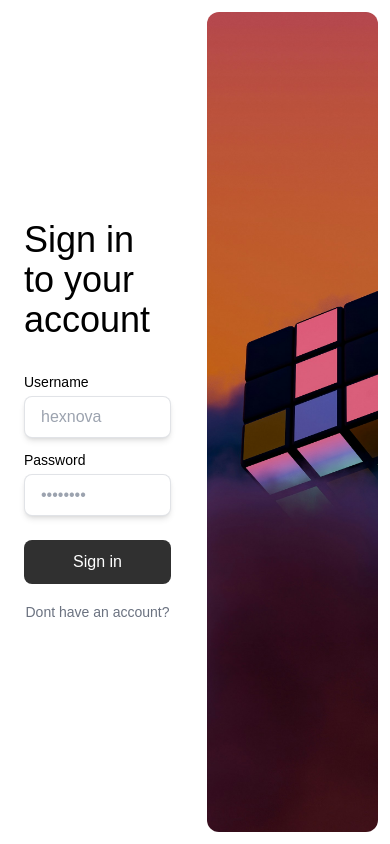
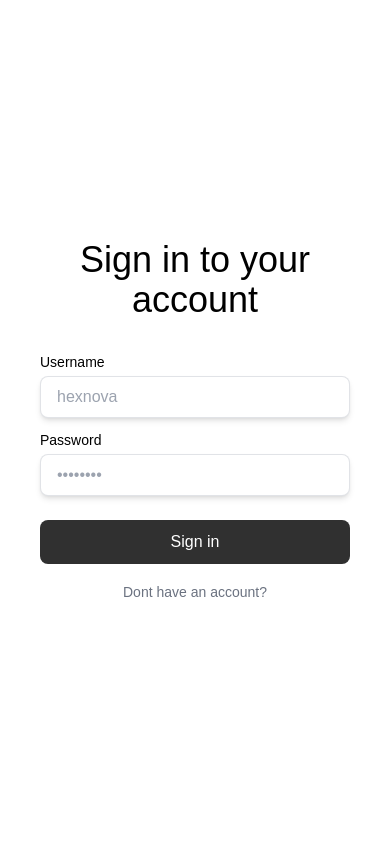
Before and after one commit to mohithingorani/2D-METAVERSE, a React (Vite) app in the folder frontend/: page /signin in a window 390 px wide. Built offline with nearby package versions, Linux system fonts and the light colour scheme; a web font is replaced by a local one.

Commit message:
made frontend auth pages responsive

```diff
--- a/frontend/src/components/Signin.tsx
+++ b/frontend/src/components/Signin.tsx
@@ -1,4 +1,4 @@
-import { useEffect, useState } from "react";
+import { useState } from "react";
 import axios from "axios";
 import cube from "../assets/cube.jpg";
 import { Link, useNavigate } from "react-router-dom";
@@ -36,29 +36,30 @@ export default function Signin() {
     return;
   }
   return (
-    <div className="grid grid-cols-4">
+    <div className="grid grid-cols-1 md:grid-cols-4 min-h-screen">
       {loading && (
-        <div className="absolute bg-white/5 flex w-full h-full justify-center items-center">
+        <div className="fixed inset-0 bg-white/5 flex justify-center items-center z-50">
           <Loader size={40} />
         </div>
       )}
-      <div className="col-span-2 ">
-        <div className="flex h-full justify-center items-center font-google">
-          <div className="px-6 py-4   ">
-            <div className="pb-8 font-normal text-4xl ">
+
+      <div className="col-span-1 md:col-span-2">
+        <div className="flex h-full justify-center items-center font-google px-4">
+          <div className="px-6 py-4 w-full max-w-md">
+            <div className="pb-8 font-normal text-4xl text-center md:text-left">
               Sign in to your account
             </div>
+
             <div className="mb-3">
               <div className="text-sm">Username</div>
               <input
-                onChange={(e) => {
-                  setUsername(e.target.value);
-                }}
+                onChange={(e) => setUsername(e.target.value)}
                 type="text"
                 className="w-full px-4 py-2 shadow-md rounded-lg outline-none border border-gray-400/30 mt-1"
                 placeholder="hexnova"
               />
             </div>
+
             <div>
               <div className="text-sm">Password</div>
               <input
@@ -68,15 +69,17 @@ export default function Signin() {
                 placeholder="••••••••"
               />
             </div>
+
             <div className="pt-6 flex justify-center">
               <button
                 onClick={signin}
-                className="bg-[#303030] w-full hover:bg-white transition duration-300 hover:delay-75 border-2 border-transparent hover:text-[#303030] hover:border-2 hover:border-[#303030] py-2 text-white rounded-lg font-medium"
+                className="bg-[#303030] w-full hover:bg-white transition duration-300 border-2 border-transparent hover:text-[#303030] hover:border-[#303030] py-2 text-white rounded-lg font-medium"
               >
                 Sign in
               </button>
             </div>
-            <div className="flex justify-center pt-4  text-center">
+
+            <div className="flex justify-center pt-4 text-center">
               <Link to={"/signup"}>
                 <button className="text-sm font-medium text-gray-500 hover:text-black">
                   Dont have an account?
@@ -86,11 +89,12 @@ export default function Signin() {
           </div>
         </div>
       </div>
-      <div className="col-span-2 h-screen p-3">
+
+      <div className="hidden md:block col-span-2 h-screen p-3">
         <div
-          className=" h-full bg-cover bg-center rounded-xl "
+          className="h-full bg-cover bg-center rounded-xl"
           style={{ backgroundImage: `url(${cube})` }}
-        ></div>
+        />
       </div>
     </div>
   );
--- a/frontend/src/components/Signup.tsx
+++ b/frontend/src/components/Signup.tsx
@@ -34,29 +34,30 @@ export default function Signup() {
 
 
 return (
-    <div className="grid grid-cols-4">
+  <div className="grid grid-cols-1 md:grid-cols-4 min-h-screen">
     {loading && (
-        <div className="absolute bg-white/5 flex w-full h-full justify-center items-center">
+      <div className="fixed inset-0 bg-white/5 flex justify-center items-center z-50">
         <Loader size={40} />
       </div>
     )}
-      <div className="col-span-2 ">
-        <div className="flex h-full justify-center items-center font-google">
-          <div className="px-6 py-4   ">
-            <div className="pb-8 font-normal text-4xl ">
+
+    <div className="col-span-1 md:col-span-2">
+      <div className="flex h-full justify-center items-center font-google px-4">
+        <div className="px-6 py-4 w-full max-w-md">
+          <div className="pb-8 font-normal text-4xl text-center md:text-left">
             Create your account
           </div>
+
           <div className="mb-3">
             <div className="text-sm">Username</div>
             <input
-                onChange={(e) => {
-                  setUsername(e.target.value);
-                }}
+              onChange={(e) => setUsername(e.target.value)}
               type="text"
               className="w-full px-4 py-2 shadow-md rounded-lg outline-none border border-gray-400/30 mt-1"
               placeholder="hexnova"
             />
           </div>
+
           <div>
             <div className="text-sm">Password</div>
             <input
@@ -66,15 +67,17 @@ export default function Signup() {
               placeholder="••••••••"
             />
           </div>
+
           <div className="pt-6 flex justify-center">
             <button
               onClick={signup}
-                className="bg-[#303030] w-full hover:bg-white transition duration-300 hover:delay-75 border-2 border-transparent hover:text-[#303030] hover:border-2 hover:border-[#303030] py-2 text-white rounded-lg font-medium"
+              className="bg-[#303030] w-full hover:bg-white transition duration-300 border-2 border-transparent hover:text-[#303030] hover:border-[#303030] py-2 text-white rounded-lg font-medium"
             >
               Create account
             </button>
           </div>
-            <div className="flex justify-center pt-4  text-center">
+
+          <div className="flex justify-center pt-4 text-center">
             <Link to={"/signin"}>
               <button className="text-sm font-medium text-gray-500 hover:text-black">
                 Already have an account?
@@ -84,12 +87,14 @@ export default function Signup() {
         </div>
       </div>
     </div>
-      <div className="col-span-2 h-screen p-3">
+
+    <div className="hidden md:block col-span-2 h-screen p-3">
       <div
-          className=" h-full bg-cover bg-center rounded-xl "
+        className="h-full bg-cover bg-center rounded-xl"
         style={{ backgroundImage: `url(${bg2})` }}
-        ></div>
+      />
     </div>
   </div>
 );
+
 }
```
Lines whose indentation alone changed are shown as unchanged.
